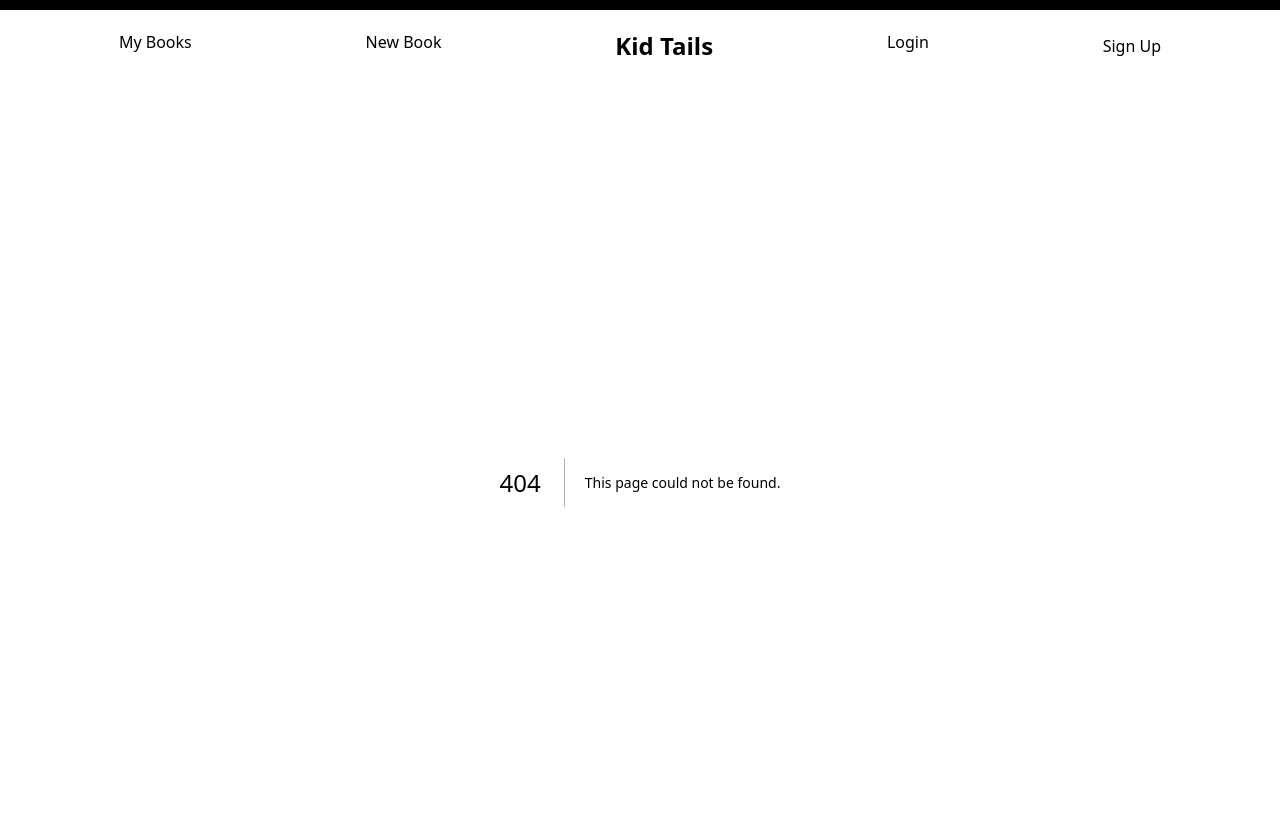
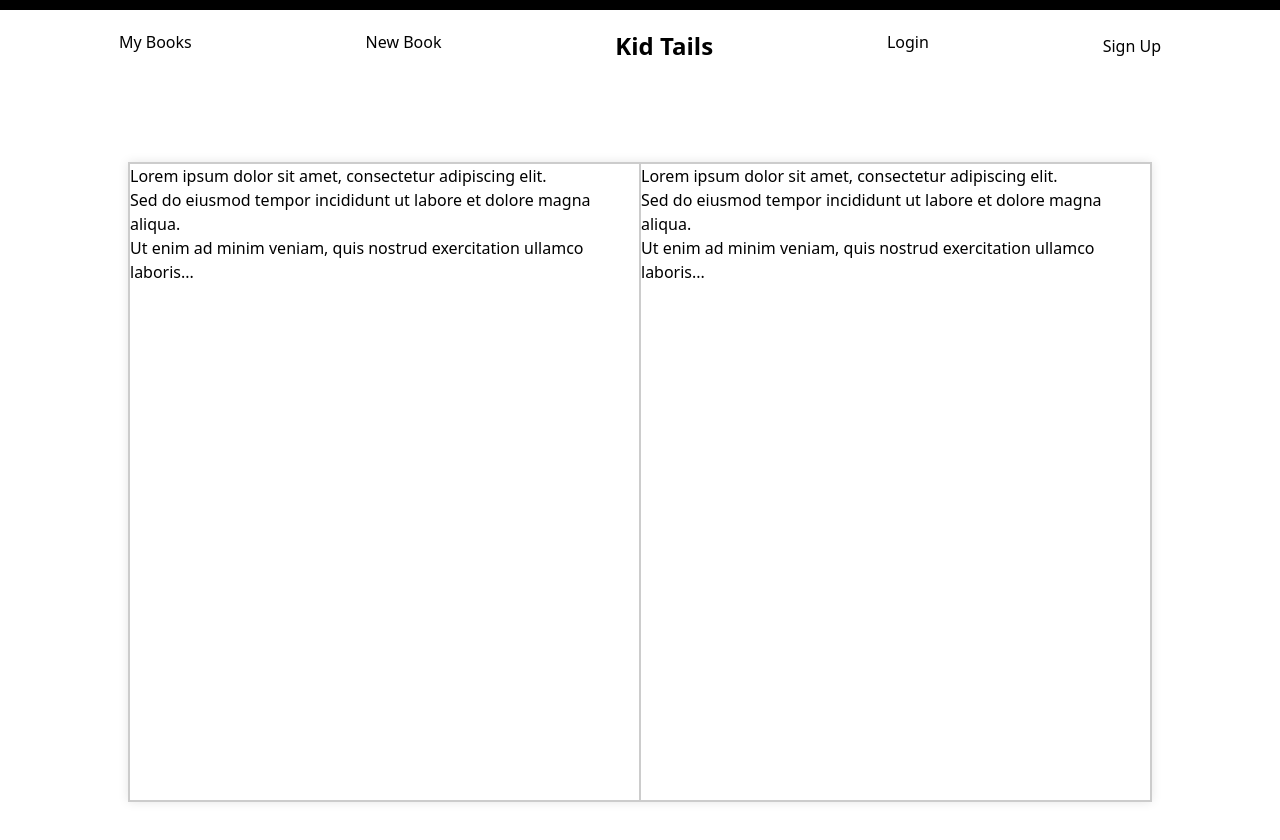
Before and after one commit to Tourtle21/kidtales, a Next.js app: page /books in a window 1280 px wide. Before the commit this address had no page. Shown: the top 840 px of the page. Built offline with nearby package versions, Linux system fonts and the light colour scheme.

Commit message:
Adds book and bookpage component

```diff
--- /dev/null
+++ b/app/books/page.js
@@ -0,0 +1,41 @@
+import BookPage from '../components/BookPage'
+
+export default function Book() {
+  const bookContent = [
+    'Lorem ipsum dolor sit amet, consectetur adipiscing elit.',
+    'Sed do eiusmod tempor incididunt ut labore et dolore magna aliqua.',
+    'Ut enim ad minim veniam, quis nostrud exercitation ullamco laboris...',
+  ]
+  return (
+    <div style={styles.bookContainer}>
+      <div style={styles.book}>
+        <div style={styles.page}>
+          <BookPage content={bookContent} />
+        </div>
+        <div style={styles.page}>
+          <BookPage content={bookContent} />
+        </div>
+      </div>
+    </div>
+  )
+}
+
+const styles = {
+  bookContainer: {
+    display: "flex",
+    justifyContent: "center",
+    alignItems: "center",
+    height: "100vh"
+  },
+  book: {
+    width: "80%",
+    height: "80%",
+    border: "1px solid #ccc",
+    boxShadow: "0 0 10px rgba(0, 0, 0, 0.1)",
+    display: "flex"
+  },
+  page: {
+    width: "50%",
+    border: "1px solid #ccc"
+  }
+}
--- /dev/null
+++ b/app/components/BookPage.js
@@ -0,0 +1,11 @@
+import React from 'react';
+
+const BookPage = ({ content }) => {
+  return content.map((paragraph, index) => {
+    return (
+      <p key={index}>{paragraph}</p>
+    )
+  })
+}
+
+export default BookPage;
```
